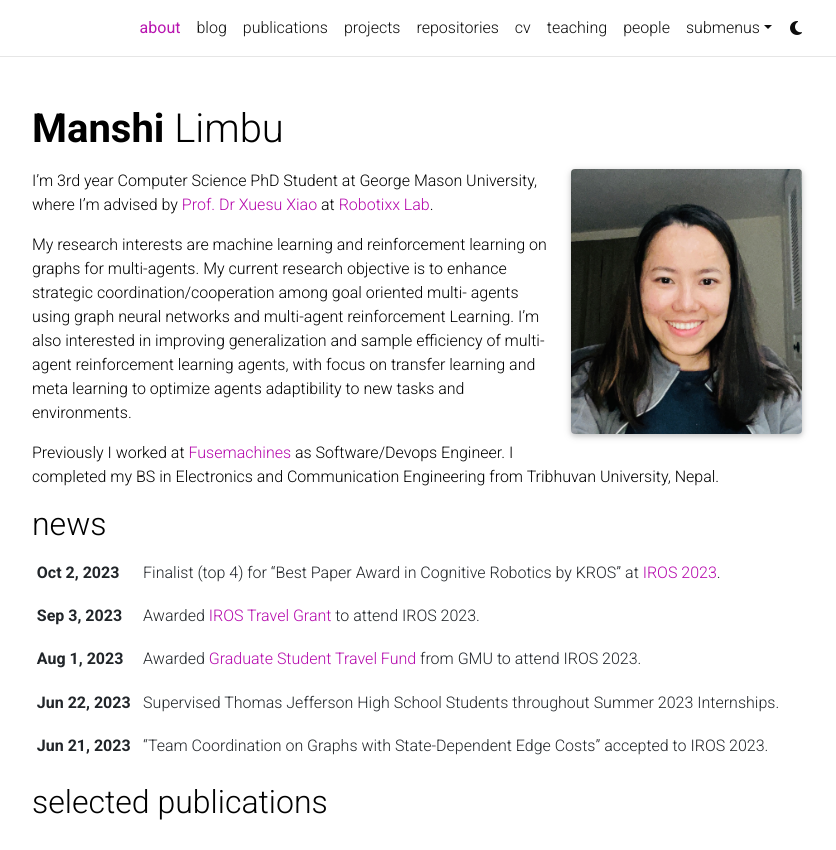
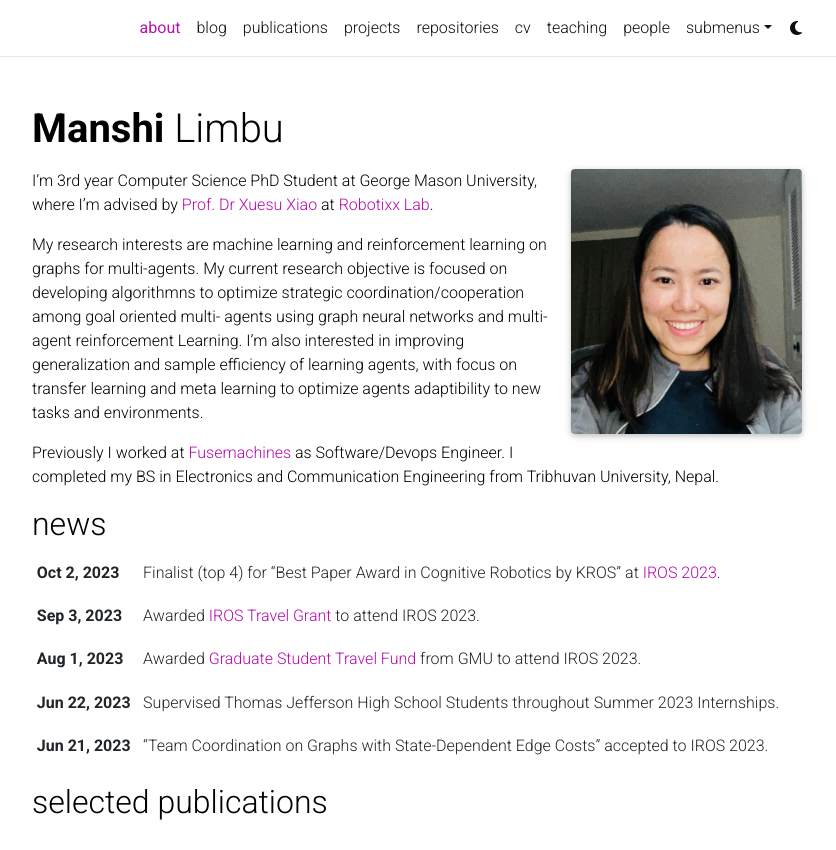
Before and after one commit to mlimbuu/mlimbuu-website, a Jekyll site: the page built from _pages/about.md, in a window 1280 px wide and 1139 px high, cut to the strip 0-850 px from the top of the window. Shown: the whole strip, without its empty margins (223-1059 px from the left). Built offline with Jekyll 4.4.1, drawn with Linux system fonts in a browser that asks for light colours; full-size pictures stand in for the smaller copies a plugin makes; some web fonts are replaced; comment, search, counter and statistics services are not loaded; a style sheet for code colours, icons or effects is not loaded.

Commit message:
Update about.md

```diff
--- a/_pages/about.md
+++ b/_pages/about.md
@@ -27,6 +27,6 @@
 
 I'm 3rd year Computer Science PhD Student at George Mason University, where I'm advised by [Prof. Dr Xuesu Xiao](https://cs.gmu.edu/~xiao/) at [Robotixx Lab](https://cs.gmu.edu/~xiao/RobotiXX/lab.html).
 
-My research interests are machine learning and reinforcement learning on graphs for multi-agents. My current research objective is to enhance strategic coordination/cooperation among goal oriented multi- agents using graph neural networks and multi-agent reinforcement Learning. I'm also interested in improving generalization and sample efficiency of multi-agent reinforcement learning agents, with focus on transfer learning and meta learning to optimize agents adaptibility to new tasks and environments.
+My research interests are machine learning and reinforcement learning on graphs for multi-agents. My current research objective is focused on developing algorithmns to optimize strategic coordination/cooperation among goal oriented multi- agents using graph neural networks and multi-agent reinforcement Learning. I'm also interested in improving generalization and sample efficiency of learning agents, with focus on transfer learning and meta learning to optimize agents adaptibility to new tasks and environments.
 
 Previously I worked at [Fusemachines](https://fusemachines.com/) as Software/Devops Engineer. I completed my BS in Electronics and Communication Engineering from Tribhuvan University, Nepal.
```
